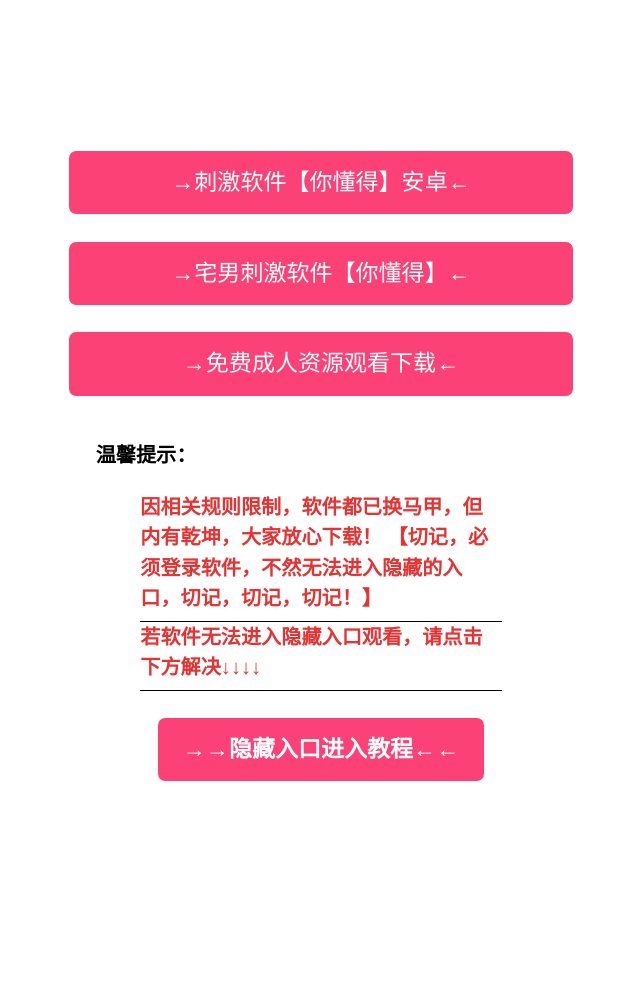
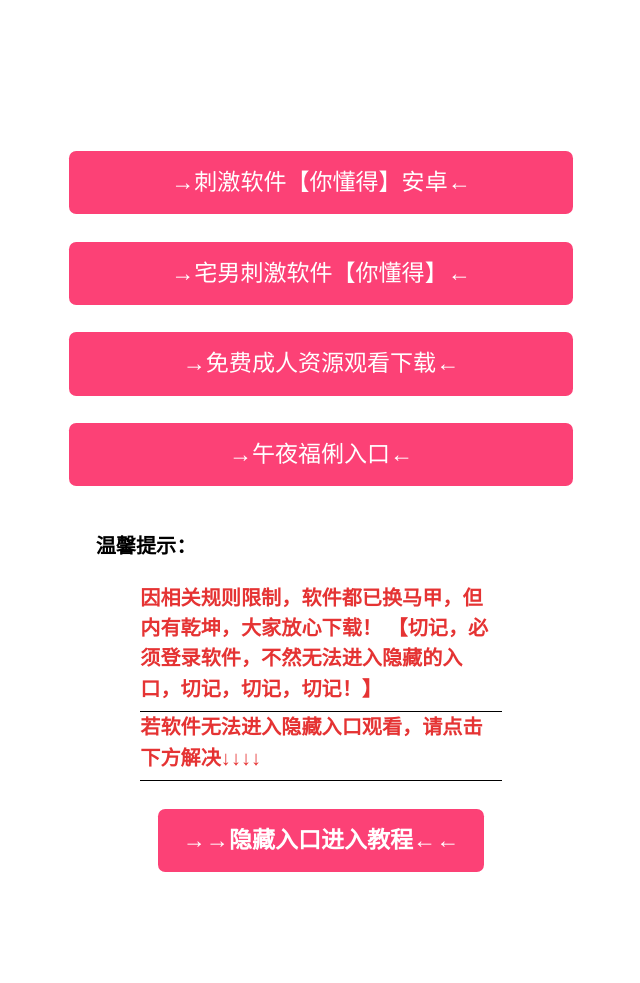
Before and after one commit to prbprb/prbprb.github.io, a plain HTML site: page mfwz.html in a window 1280 px wide. Shown: the whole page, without its empty margins (319-959 px from the left). Drawn offline with Linux system fonts and the light colour scheme; a script that the page names is missing.

Commit message:
Update mfwz.html

```diff
--- a/mfwz.html
+++ b/mfwz.html
@@ -32,6 +32,9 @@
         <section class="more">
             <a href="cr.html">→免费成人资源观看下载←</a>
         </section>
+                <section class="more">
+            <a href="xl.html">→午夜福俐入口←</a>
+        </section>
 
         <div class="tips">
 
```
